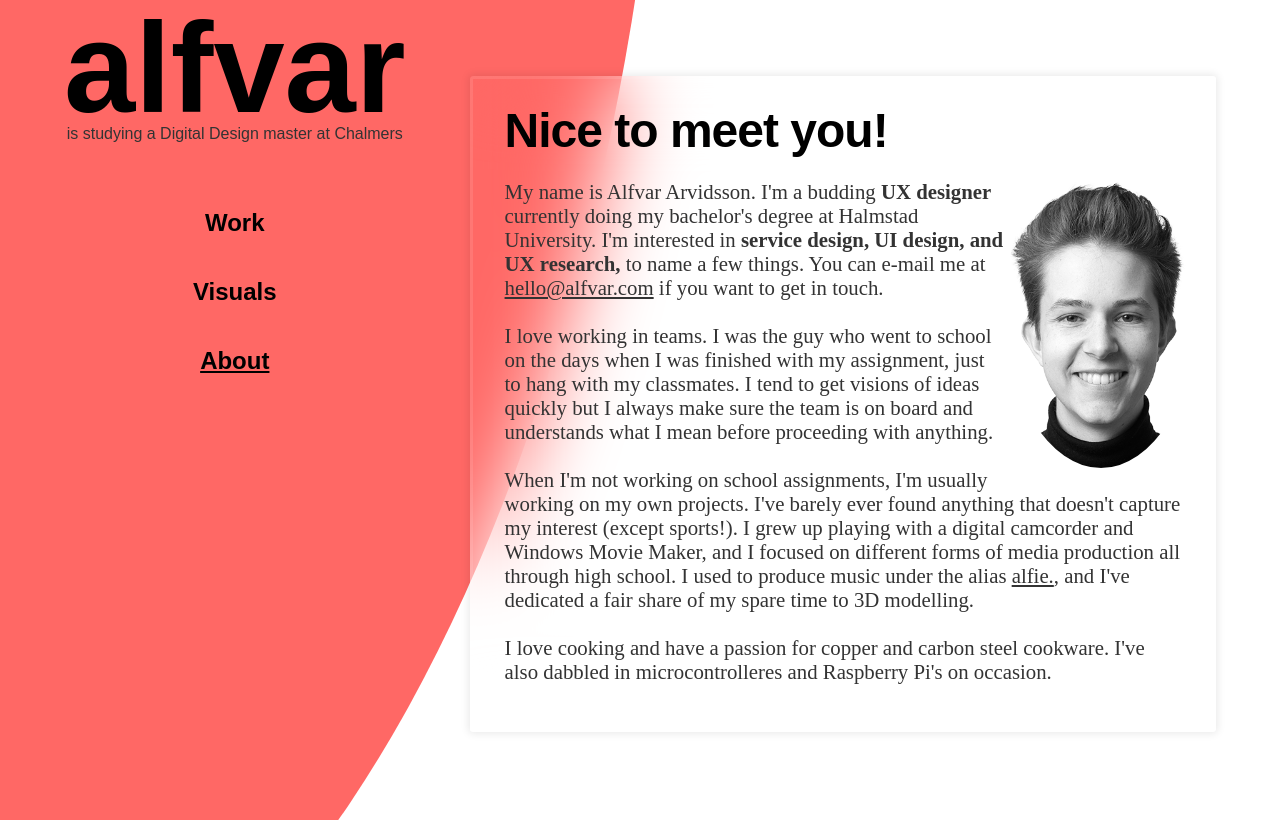
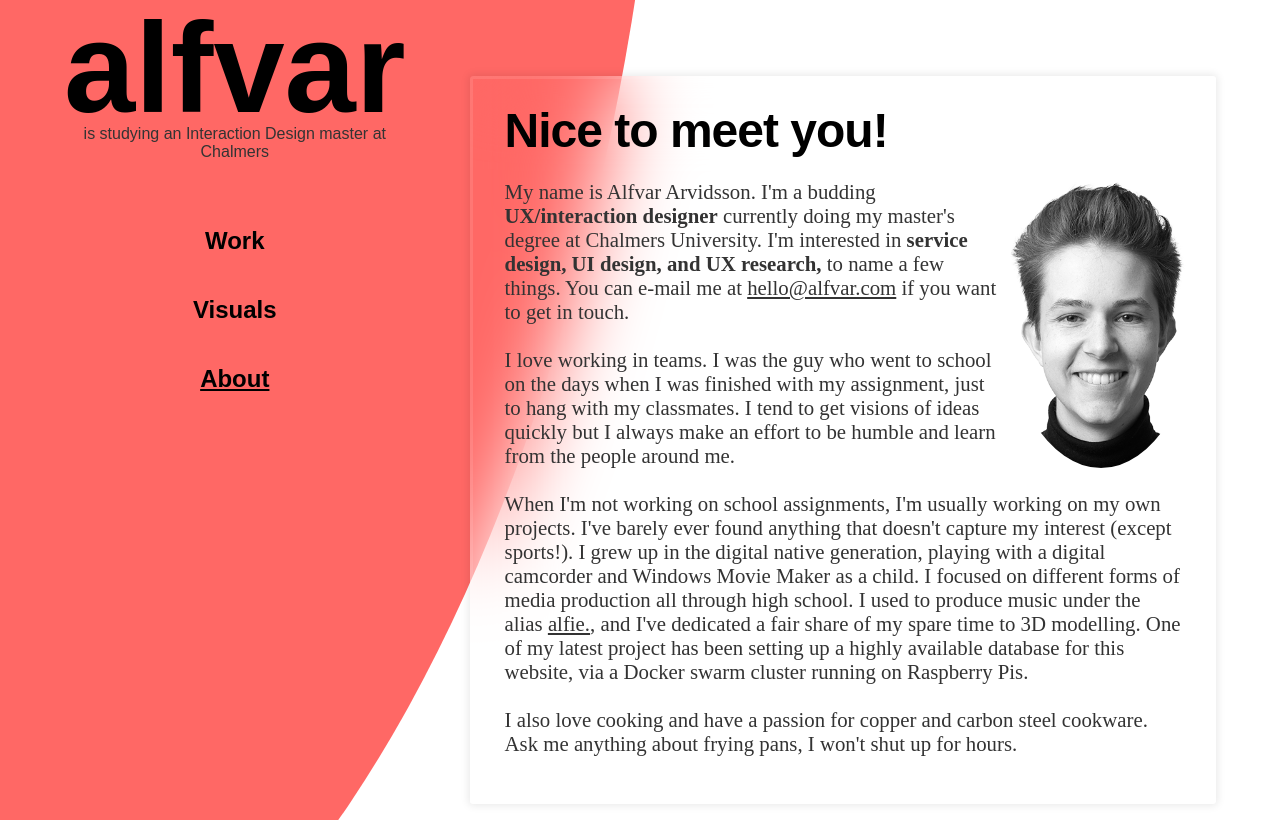
Before and after one commit to alfvar/alfvar.com, a SvelteKit app: page /about in a window 1280 px wide. Built offline with nearby package versions, Linux system fonts and the light colour scheme; a web font is replaced by a local one.

Commit message:
Updated  bio and header

```diff
--- a/src/lib/Header.svelte
+++ b/src/lib/Header.svelte
@@ -22,7 +22,7 @@
 
 <div class="navbar-wrapper">
 	<a href="/work"><h1 class="logo">alfvar</h1></a>
-	<h4>is studying a Digital Design master at Chalmers</h4>
+	<h4>is studying an Interaction Design master at Chalmers</h4>
 	<div class="divider" />
 	<ul class="topnav">
 		{#each menus as { path, name }}
--- a/src/routes/about/+page.svelte
+++ b/src/routes/about/+page.svelte
@@ -9,32 +9,34 @@
 		<img src={selfie} alt="Alfvar" class="drawing" />
 
 		<p>
-			My name is Alfvar Arvidsson. I'm a budding <b>UX designer</b> currently doing my bachelor's
-			degree at Halmstad University. I'm interested in
+			My name is Alfvar Arvidsson. I'm a budding <b>UX/interaction designer</b> currently doing my
+			master's degree at Chalmers University. I'm interested in
 			<b>service design, UI design, and UX research,</b>
 			to name a few things. You can e-mail me at
-			<a href="mailto:hello@alfvar.com" class="p" style="text-decoration:underline;"> hello@alfvar.com </a>
+			<a href="mailto:hello@alfvar.com" class="p" style="text-decoration:underline;">
+				hello@alfvar.com
+			</a>
 			if you want to get in touch.
 			<br />
+			<br />I love working in teams. I was the guy who went to school on the days when I was
+			finished with my assignment, just to hang with my classmates. I tend to get visions of ideas
+			quickly but I always make an effort to be humble and learn from the people around me.
 			<br />
-			I love working in teams. I was the guy who went to school on the days when I was finished with
-			my assignment, just to hang with my classmates. I tend to get visions of ideas quickly but I always
-			make sure the team is on board and understands what I mean before proceeding with anything.
-			<br />
-			<br />
-			When I'm not working on school assignments, I'm usually working on my own projects. I've barely
-			ever found anything that doesn't capture my interest (except sports!). I grew up playing with a
-			digital camcorder and Windows Movie Maker, and I focused on different forms of media production
-			all through high school. I used to produce music under the alias
+			<br />When I'm not working on school assignments, I'm usually working on my own projects. I've
+			barely ever found anything that doesn't capture my interest (except sports!). I grew up in the
+			digital native generation, playing with a digital camcorder and Windows Movie Maker as a
+			child. I focused on different forms of media production all through high school. I used to
+			produce music under the alias
 			<a
 				href="https://open.spotify.com/artist/36vb4wCIqT2TjjXLEBmn0m?si=qttRnaeqR1umoEmiHYr11g"
 				class="p"
 				style=" text-decoration:underline;">alfie.</a
-			>, and I've dedicated a fair share of my spare time to 3D modelling.
+			>, and I've dedicated a fair share of my spare time to 3D modelling. One of my latest project
+			has been setting up a highly available database for this website, via a Docker swarm cluster
+			running on Raspberry Pis.
 			<br />
-			<br />
-			I love cooking and have a passion for copper and carbon steel cookware. I've also dabbled in microcontrolleres
-			and Raspberry Pi's on occasion.
+			<br />I also love cooking and have a passion for copper and carbon steel cookware. Ask me
+			anything about frying pans, I won't shut up for hours.
 		</p>
 	</div>
 </div>
```
